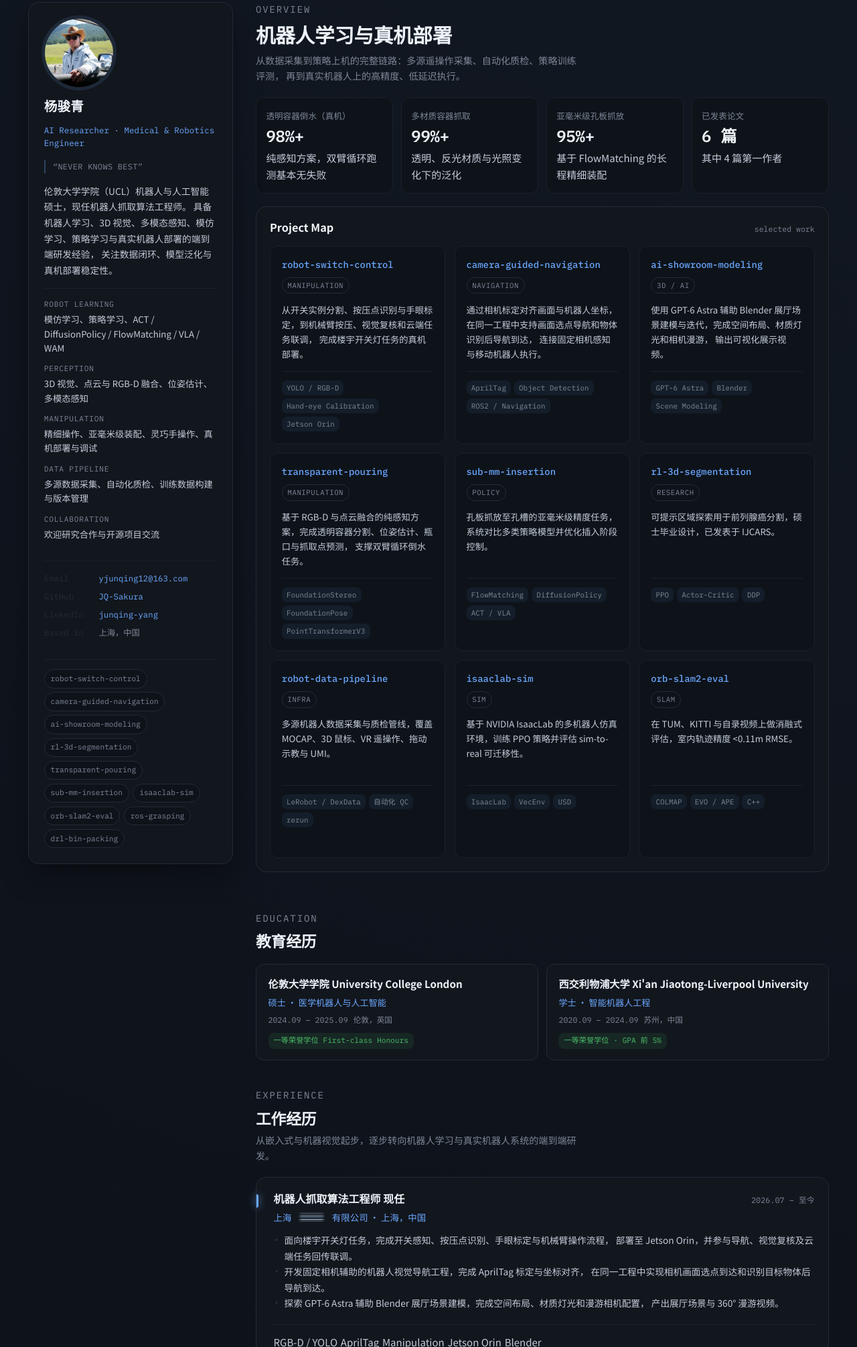
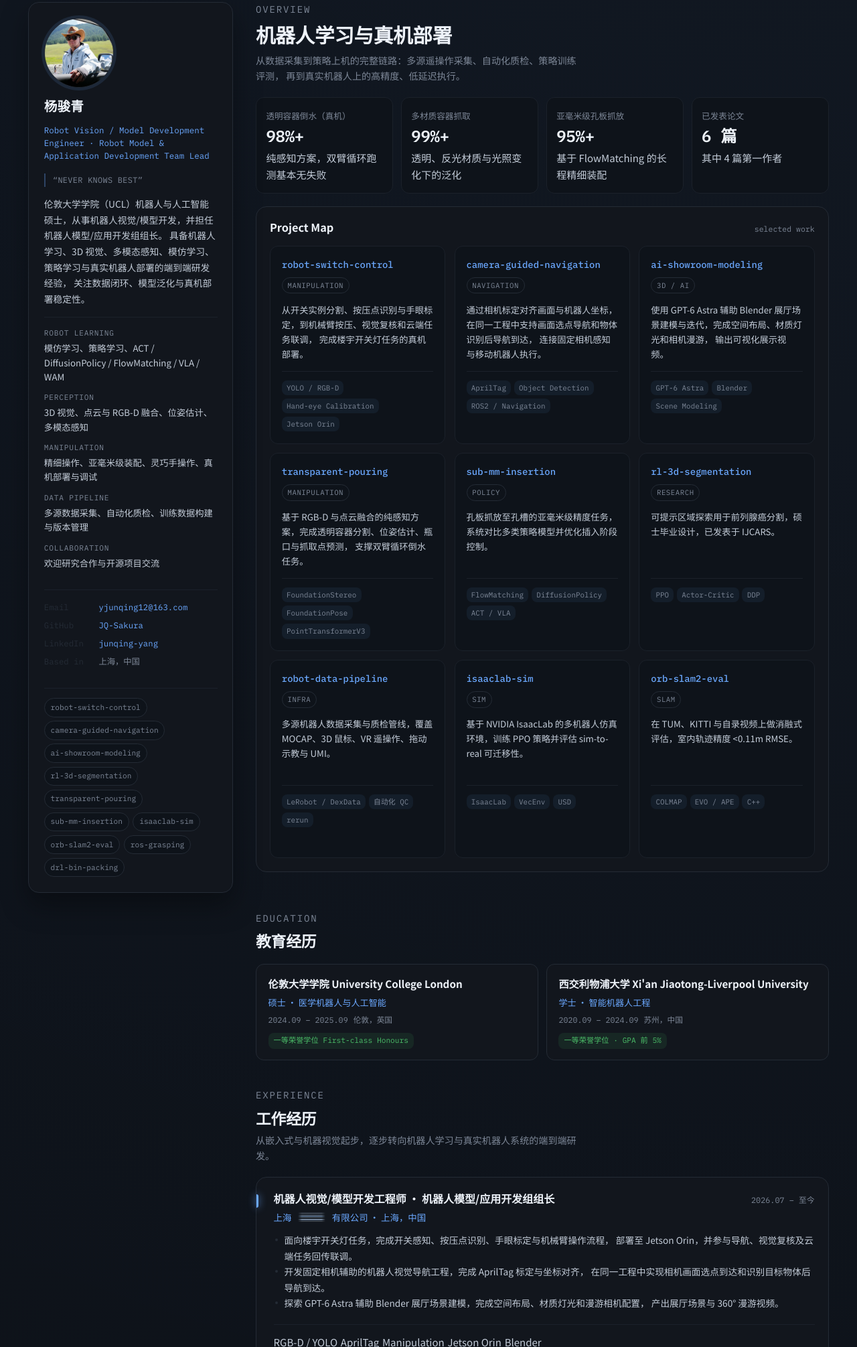
Before and after one commit to JQ-Sakura/jq-sakura.github.io, a plain HTML site: page index.html in a window 1280 px wide. Shown: the part 107-2118 px from the top of the page at 67% size. Drawn offline with Linux system fonts and the light colour scheme.

Commit message:
Update current role title

```diff
--- a/index.html
+++ b/index.html
@@ -6,13 +6,13 @@
     <title>杨骏青 Junqing Yang | Robotics & Embodied AI</title>
     <meta
       name="description"
-      content="杨骏青（Junqing Yang）个人主页：具身智能算法工程师，研究方向涵盖机器人学习、3D 视觉、多模态感知、模仿学习与真实机器人部署。"
+      content="杨骏青（Junqing Yang）个人主页：机器人视觉/模型开发工程师、机器人模型/应用开发组组长，研究方向涵盖机器人学习、3D 视觉、多模态感知、模仿学习与真实机器人部署。"
     />
     <meta name="author" content="Junqing Yang" />
     <meta property="og:title" content="杨骏青 Junqing Yang | Robotics & Embodied AI" />
     <meta
       property="og:description"
-      content="具身智能算法工程师 · 机器人学习 / 3D 视觉 / 真机部署"
+      content="机器人视觉/模型开发工程师 · 机器人模型/应用开发组组长 · 机器人学习 / 3D 视觉 / 真机部署"
     />
     <meta property="og:type" content="website" />
     <link rel="icon" href="favicon.svg" type="image/svg+xml" />
@@ -62,11 +62,11 @@
             />
 
             <h2>杨骏青</h2>
-            <p class="profile-role">AI Researcher · Medical &amp; Robotics Engineer</p>
+            <p class="profile-role">Robot Vision / Model Development Engineer · Robot Model &amp; Application Development Team Lead</p>
             <p class="profile-motto">“NEVER KNOWS BEST”</p>
 
             <p class="profile-summary">
-              伦敦大学学院（UCL）机器人与人工智能硕士，现任机器人抓取算法工程师。
+              伦敦大学学院（UCL）机器人与人工智能硕士，从事机器人视觉/模型开发，并担任机器人模型/应用开发组组长。
               具备机器人学习、3D 视觉、多模态感知、模仿学习、策略学习与真实机器人部署的端到端研发经验，
               关注数据闭环、模型泛化与真机部署稳定性。
             </p>
@@ -357,7 +357,7 @@
                 <span class="dot" aria-hidden="true"></span>
                 <div class="timeline-top">
                   <div>
-                    <p class="timeline-role">机器人抓取算法工程师 <span class="status">现任</span></p>
+                    <p class="timeline-role">机器人视觉/模型开发工程师 · 机器人模型/应用开发组组长</p>
                     <p class="timeline-org">
                       上海<span class="redacted" role="img" aria-label="公司名称暂不公开"
                         title="暂不公开"></span>有限公司 · 上海，中国
```
